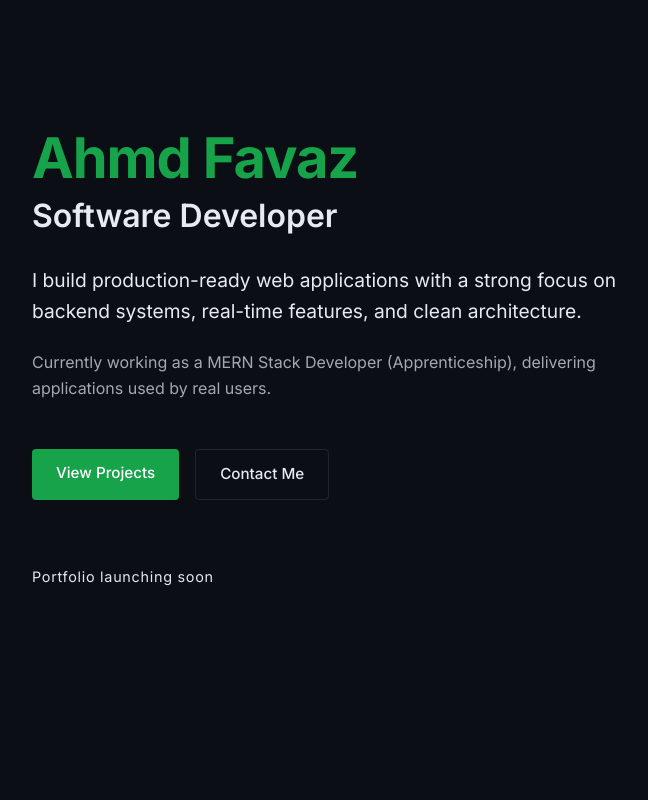
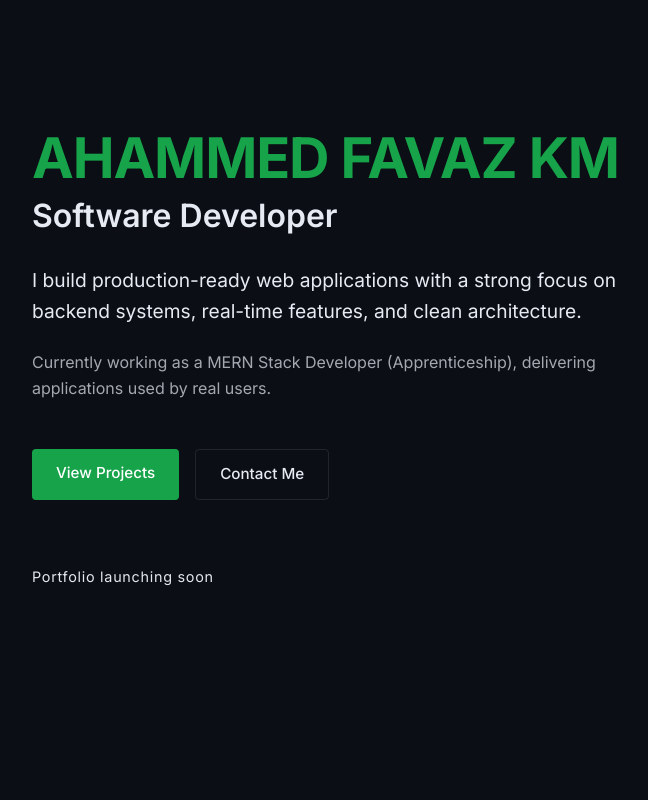
Before and after one commit to Favazmubarak/minimalportfolio, a React (Vite) app: page / in a window 1280 px wide. Shown: the top 800 px of the page, without its empty margins (182-830 px from the left). Built offline with nearby package versions, Linux system fonts and the light colour scheme.

Commit message:
Name changed

```diff
--- a/src/App.jsx
+++ b/src/App.jsx
@@ -8,7 +8,7 @@ function App() {
 
 
                 <section className="hero">
-                    <h1 className="accent">Ahmd Favaz</h1>
+                    <h1 className="accent">AHAMMED FAVAZ KM</h1>
                     <h2 style={{ marginTop: '0.5rem', marginBottom: '2rem', color: 'var(--text-primary)' }}>Software Developer</h2>
 
                     <div className="hero-description" style={{ maxWidth: '600px', marginBottom: '3rem' }}>
```
